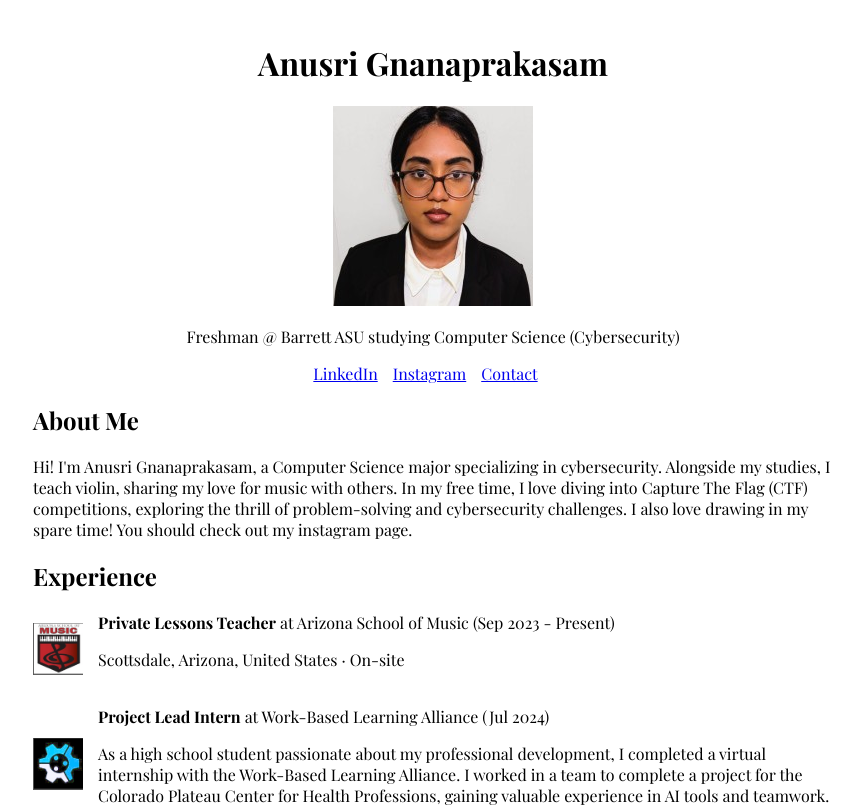
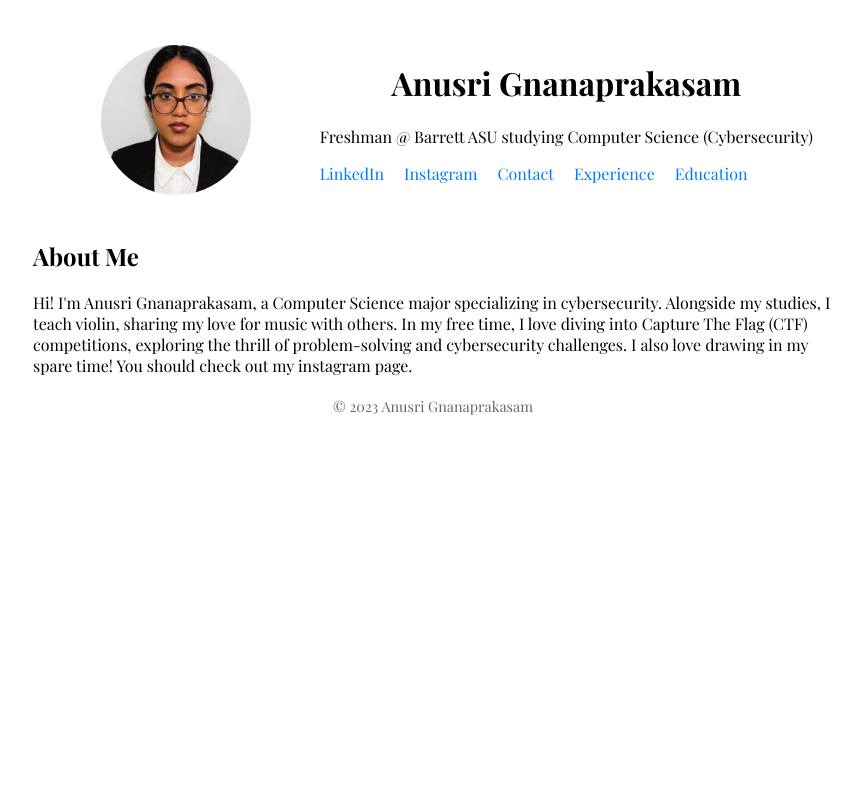
Before and after one commit to AnusriGnanaprakasam/Portfolio, a React (Create React App) app: page / in a window 1280 px wide. Shown: the top 807 px of the page, without its empty margins (207-1068 px from the left). Built offline with nearby package versions, Linux system fonts and the light colour scheme.

Commit message:
better looking website

```diff
--- a/src/App.css
+++ b/src/App.css
@@ -20,11 +20,29 @@ header {
 nav ul {
   list-style-type: none;
   padding: 0;
+  display: flex;
+  gap: 10px;
 }
 
 nav ul li {
   display: inline;
-  margin-right: 15px;
+}
+
+nav ul li a,
+nav ul li button {
+  text-decoration: none;
+  color: #007bff;
+  background: none;
+  border: none;
+  cursor: pointer;
+  font-size: inherit;
+  font-family: inherit;
+  padding: 0;
+}
+
+nav ul li a:hover,
+nav ul li button:hover {
+  text-decoration: underline;
 }
 
 section {
@@ -54,3 +72,36 @@ footer {
   height: auto;
   margin-right: 15px;
 }
+
+.header-container {
+  display: flex;
+  align-items: center;
+  justify-content: space-between;
+  padding: 20px;
+}
+
+.profile-container {
+  flex: 1;
+  display: flex;
+  justify-content: center;
+}
+
+.profile-image {
+  max-width: 150px;
+  border-radius: 50%;
+}
+
+.about-container {
+  flex: 2;
+  padding-left: 20px;
+}
+
+nav ul {
+  list-style-type: none;
+  padding: 0;
+}
+
+nav ul li {
+  display: inline;
+  margin-right: 10px;
+}
--- a/src/App.js
+++ b/src/App.js
@@ -1,4 +1,4 @@
-import React from 'react';
+import React, { useState } from 'react';
 import './App.css';
 import arizonaSchoolLogo from './images/arizona-school-of-music-logo.png';
 import workBasedLearningLogo from './images/work-based-learning-alliance-logo.png';
@@ -6,27 +6,42 @@ import cupbopLogo from './images/cupbop-logo.png';
 import Anusri from './images/Anusri.jpeg';
 
 function App() {
+  const [visibleSection, setVisibleSection] = useState('about');
+
+  const handleSectionChange = (section) => {
+    setVisibleSection(section);
+  };
+
   return (
     <div className="App">
-      <header>
+      <header className="header-container">
+        <div className="profile-container">
+          <img src={Anusri} alt="Anusri Gnanaprakasam" className="profile-image" />
+        </div>
+        <div className="about-container">
           <h1>Anusri Gnanaprakasam</h1>
-        <img src={Anusri} alt="Anusri Gnanaprakasam" className="profile-image" />
           <p>Freshman @ Barrett ASU studying Computer Science (Cybersecurity)</p>
           <nav>
             <ul>
               <li><a href="https://www.linkedin.com/in/anusri-gnanaprakasam-330a21284/">LinkedIn</a></li>
               <li><a href="https://www.instagram.com/coloredpencilart_person/">Instagram</a></li>
               <li><a href="mailto:agnanapr@asu.edu">Contact</a></li>
+              <li><button onClick={() => handleSectionChange('experience')}>Experience</button></li>
+              <li><button onClick={() => handleSectionChange('education')}>Education</button></li>
             </ul>
           </nav>
+        </div>
       </header>
       <main>
+        {visibleSection === 'about' && (
           <section id="about">
             <h2>About Me</h2>
             <p>
               Hi! I'm Anusri Gnanaprakasam, a Computer Science major specializing in cybersecurity. Alongside my studies, I teach violin, sharing my love for music with others. In my free time, I love diving into Capture The Flag (CTF) competitions, exploring the thrill of problem-solving and cybersecurity challenges. I also love drawing in my spare time! You should check out my instagram page.
             </p>
           </section>
+        )}
+        {visibleSection === 'experience' && (
           <section id="experience">
             <h2>Experience</h2>
             <ul className="experience-list">
@@ -55,16 +70,21 @@ function App() {
               </li>
             </ul>
           </section>
+        )}
+        {visibleSection === 'education' && (
           <section id="education">
             <h2>Education</h2>
             <ul>
               <li><strong> Ongoing Computer Science degree at Arizona State University</strong> </li>
             </ul>
           </section>
+        )}
+        {visibleSection === 'contact' && (
           <section id="contact">
             <h2>Contact</h2>
             <p>Email: <a href="mailto:agnanapr@asu.edu">agnanapr@asu.edu</a></p>
           </section>
+        )}
       </main>
       <footer>
         <p>© 2023 Anusri Gnanaprakasam</p>
```
Lines whose indentation alone changed are shown as unchanged.
